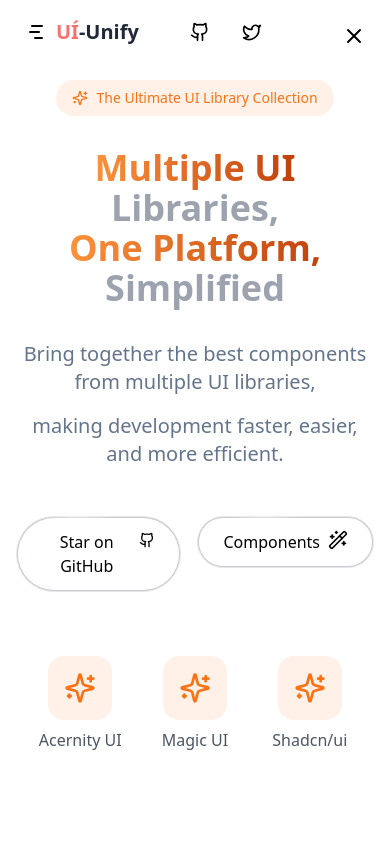
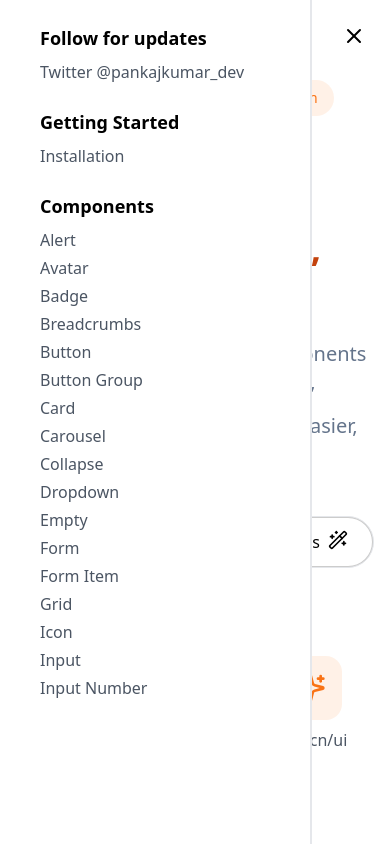
Before and after one commit to rishavchand/ui-unify, a Next.js app: page / in a window 390 px wide. Both pictures are taken after a click on the button 354 px from the left and 32 px from the top of the page. Shown: the top 844 px of the page. Built offline with nearby package versions, Linux system fonts and the light colour scheme.

Commit message:
feat: implement Sidebar component with dynamic navigation links and improved styling

```diff
--- a/components/Navgation.tsx
+++ b/components/Navgation.tsx
@@ -95,7 +95,15 @@ export function Navigation() {
                 <X className="h-6 w-6 mt-2 " />
               )}
             </button>
-        </div>
+            <div
+              className={`fixed inset-0 z-40 transition-opacity duration-300 ${
+              isOpen ? 'opacity-100' : 'opacity-0 pointer-events-none'
+              }`}
+              onClick={() => setIsOpen(false)}
+            >
+              {isOpen && <Sidebar />}
+            </div>
+          </div>
         </div>
       </div>
     </nav>
--- a/components/Sidebar.tsx
+++ b/components/Sidebar.tsx
@@ -1,24 +1,35 @@
 'use client';
 
 import { components } from '@/app/(components)/components';
+import { usePathname } from 'next/navigation';
 
 export default function Sidebar() {
+  const pathname = usePathname();
   return (
-    <div>
-      <ul className="flex flex-col justify-center space-x-4 mt-4">
+    <div className="w-[80%] fixed left-0 top-0 bg-blur dark:z-50 h-screen  transition-all duration-300 ease-in-out">
+      <div className="px-4 pl-10 h-full bg-white dark:bg-gray-800 border-r-2 pt-6 border-gray-200 dark:border-gray-700 overflow-auto">
         {components.map((section, index) => (
-          <li key={index}>
-            <a
-              href={`#${
-                section.title || section.Installation || section.Components
-              }`}
-              className="text-gray-600 dark:text-gray-200 hover:underline"
-            >
+          <div key={index} className="mb-6">
+            <h2 className="font-semibold text-lg mb-2">
               {section.title || section.Installation || section.Components}
-            </a>
-          </li>
+            </h2>
+            <ul className="space-y-1">
+              {section.children.map((child, idx) => (
+                <li key={idx}>
+                  <a
+                    href={child.Link}
+                    className={`text-gray-600 dark:text-gray-200 hover:underline transition-all duration-300 ease-in-out ${
+                      pathname === child.Link ? 'font-bold text-red-500' : ''
+                    }`}
+                  >
+                    {child.label}
+                  </a>
+                </li>
+              ))}
+            </ul>
+          </div>
         ))}
-      </ul>
+      </div>
     </div>
   );
 }
```
